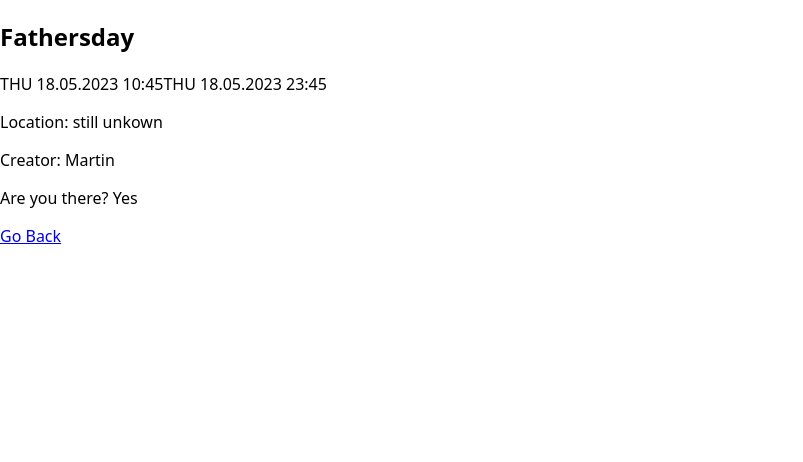
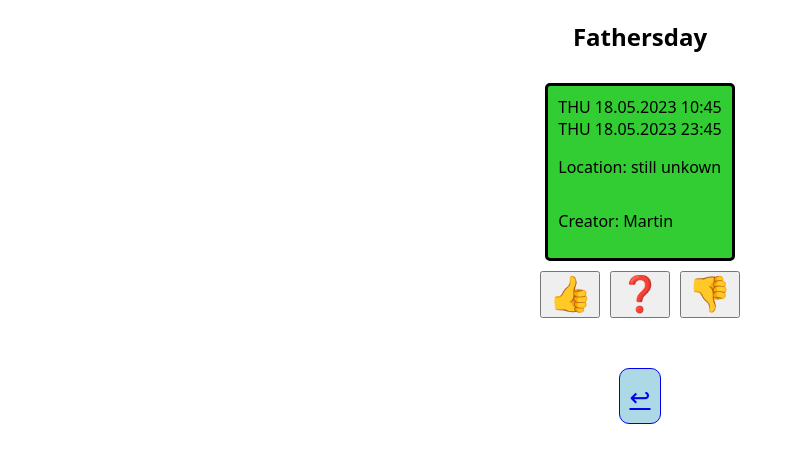
Before and after one commit to HosseinKrouna/capstone-project, a Next.js app: page /events/1 in a window 1280 px wide. Shown: the top 462 px of the page, without its empty margins (0-803 px from the left). Built offline with nearby package versions, Linux system fonts and the light colour scheme.

Commit message:
add toggle buttons

```diff
--- a/pages/events/[id].js
+++ b/pages/events/[id].js
@@ -1,8 +1,15 @@
 import { useRouter } from "next/router";
 import events from "@/db.json";
+import styled from "styled-components";
 import Link from "next/link";
+import { useState } from "react";
 
 function EventDetail() {
+  // const [isThumpUp, setIsThumpUp] = useState(false);
+  // const [maybe, setMaybe] = useState("");
+  // const [thumpDown, setThumpDown] = useState("");
+  const [emojiCheckmark, setEmojiCheckmark] = useState("");
+
   const router = useRouter();
   const { id } = router.query;
 
@@ -12,20 +19,103 @@ function EventDetail() {
     return <h1>hmm... no event yet 🤔?</h1>;
   }
 
-  const { title, startTime, endTime, location, creator, isParticipant } =
-    currentEvent;
+  const { title, startTime, endTime, location, creator } = currentEvent;
 
+  // function onToggleCheckmarks() {
+  //   }
+  function thumpUpHandler() {
+    if (!emojiCheckmark) {
+      setEmojiCheckmark("👍");
+    } else {
+      setEmojiCheckmark("");
+    }
+  }
+
+  function maybeHandler() {
+    if (!emojiCheckmark) {
+      setEmojiCheckmark("❓");
+    } else {
+      setEmojiCheckmark("");
+    }
+  }
+
+  function thumpDownHandler() {
+    if (!emojiCheckmark) {
+      setEmojiCheckmark("👎");
+    } else {
+      setEmojiCheckmark("");
+    }
+  }
   return (
     <>
-      <h2>{title}</h2>
-      <span>{startTime}</span>
-      <span>{endTime}</span>
-      <p>Location: {location}</p>
-      <p>Creator: {creator}</p>
-      <p>Are you there? {isParticipant ? "Yes" : "No"}</p>
-      <Link href="/events">Go Back</Link>
+      <StyledWrapper>
+        <h2>{title}</h2>
+        <span>{`${emojiCheckmark}`}</span>
+        <StyledCardDiv>
+          <span>{startTime}</span>
+          <span>{endTime}</span>
+          <p>Location: {location}</p>
+          <p>Creator: {creator}</p>
+        </StyledCardDiv>
+        <StyledButtonDiv>
+          <StyledButtons
+            type="button"
+            // thumpUp={isThumpUp}
+            onClick={thumpUpHandler}
+          >
+            👍
+          </StyledButtons>
+          <StyledButtons type="button" onClick={maybeHandler}>
+            ❓
+          </StyledButtons>
+          <StyledButtons type="button" onClick={thumpDownHandler}>
+            👎
+          </StyledButtons>
+        </StyledButtonDiv>
+        <Link href="/events">
+          <StyledLink>↩︎</StyledLink>
+        </Link>
+      </StyledWrapper>
     </>
   );
 }
 
+const StyledButtons = styled.button`
+  font-size: 35px;
+`;
+
+const StyledWrapper = styled.div`
+  display: flex;
+  flex-direction: column;
+  align-items: center;
+  margin: 0 auto 12px auto;
+`;
+
+const StyledLink = styled.a`
+  display: flex;
+  background-color: lightblue;
+  border: 1px solid;
+  padding: 10px;
+  margin: 50px 170px;
+  font-size: 25px;
+  border-radius: 10px;
+`;
+
+const StyledButtonDiv = styled.div`
+  display: flex;
+  justify-content: space-around;
+
+  gap: 10px;
+`;
+
+const StyledCardDiv = styled.div`
+  display: flex;
+  margin: 10px;
+  padding: 10px;
+  flex-direction: column;
+  border: 3px solid;
+  background-color: limegreen;
+  border-radius: 5px;
+`;
+
 export default EventDetail;
```
Also changed, not shown: pages/events/index.js (+14 -1 lines).
